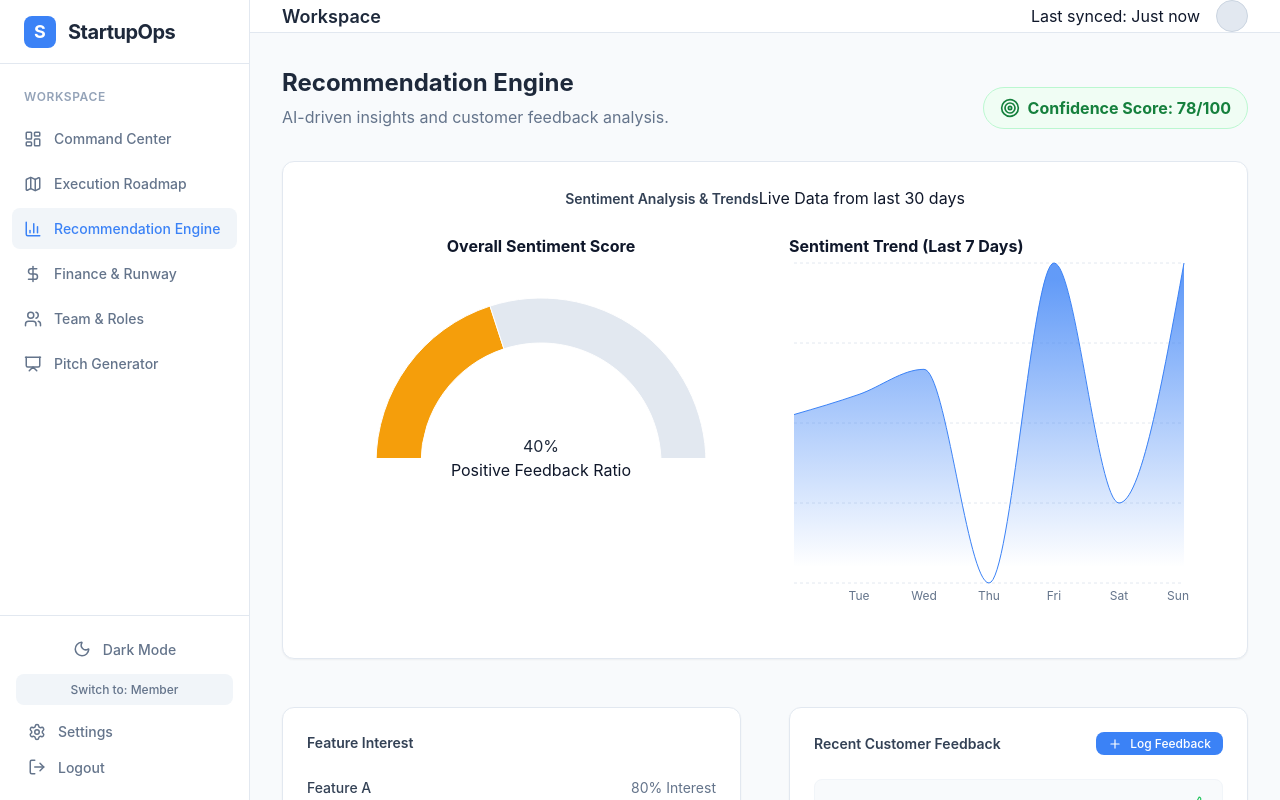
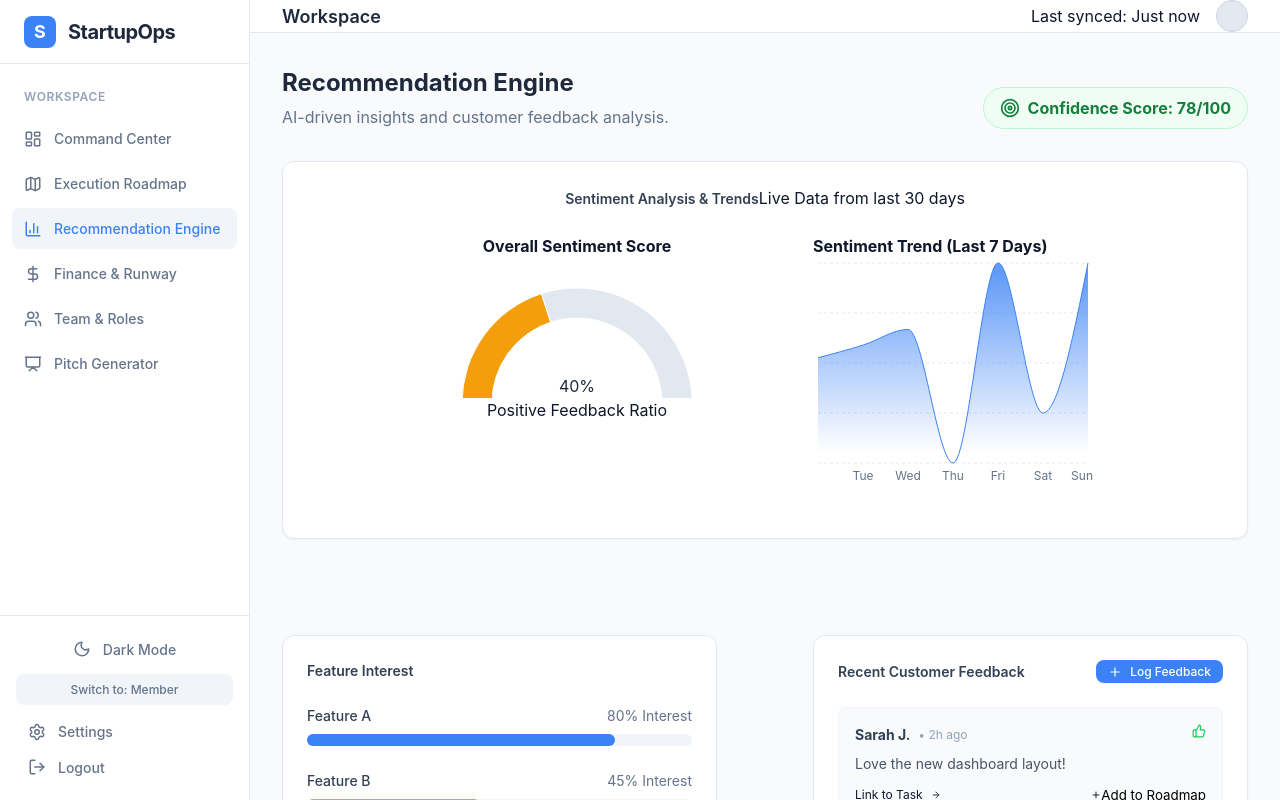
Before and after one commit to pradeeplok/StartupOps, a React (Vite) app: page /recommendation in a window 1280 px wide. Built offline with nearby package versions, Linux system fonts and the light colour scheme.

Commit message:
style: Double chart spacing to 6rem for better separation

```diff
--- a/src/index.css
+++ b/src/index.css
@@ -642,7 +642,7 @@ button {
 .grid-2 {
   display: grid;
   grid-template-columns: 1fr;
-  gap: 3rem;
+  gap: 6rem;
 }
 
 @media (min-width: 1024px) {
--- a/src/pages/Validation.jsx
+++ b/src/pages/Validation.jsx
@@ -93,18 +93,18 @@ const Validation = () => {
                     </div>
                     <div className="grid-2">
                         {/* Sentiment Gauge */}
-                        <div className="flex flex-col items-center justify-center" style={{ minHeight: '400px' }}>
+                        <div className="flex flex-col items-center justify-center" style={{ minHeight: '280px' }}>
                             <h4 className="text-sm font-semibold text-slate-600 mb-4">Overall Sentiment Score</h4>
-                            <div style={{ position: 'relative', width: '400px', height: '200px' }}>
+                            <div style={{ position: 'relative', width: '280px', height: '140px' }}>
                                 <ResponsiveContainer width="100%" height="100%">
                                     <PieChart>
                                         <Pie
                                             data={[{ value: sentimentMetrics.score }, { value: 100 - sentimentMetrics.score }]}
-                                            cy={200}
+                                            cy={140}
                                             startAngle={180}
                                             endAngle={0}
-                                            innerRadius={120}
-                                            outerRadius={165}
+                                            innerRadius={85}
+                                            outerRadius={115}
                                             dataKey="value"
                                         >
                                             <Cell fill={sentimentMetrics.score > 50 ? "var(--success)" : "var(--warning)"} />
@@ -113,16 +113,16 @@ const Validation = () => {
                                     </PieChart>
                                 </ResponsiveContainer>
                                 <div style={{ position: 'absolute', bottom: '0', left: '0', right: '0', textAlign: 'center' }}>
-                                    <span className="text-4xl font-bold" style={{ color: 'var(--slate-800)' }}>{sentimentMetrics.score}%</span>
+                                    <span className="text-3xl font-bold" style={{ color: 'var(--slate-800)' }}>{sentimentMetrics.score}%</span>
                                 </div>
                             </div>
                             <p className="text-xs text-slate-500 mt-2">Positive Feedback Ratio</p>
                         </div>
 
                         {/* Rating Trend */}
-                        <div style={{ minHeight: '400px' }}>
+                        <div style={{ minHeight: '280px' }}>
                             <h4 className="text-sm font-semibold text-slate-600 mb-4">Sentiment Trend (Last 7 Days)</h4>
-                            <ResponsiveContainer width="100%" height={360}>
+                            <ResponsiveContainer width="100%" height={240}>
                                 <AreaChart data={sentimentMetrics.trend}>
                                     <defs>
                                         <linearGradient id="colorScore" x1="0" y1="0" x2="0" y2="1">
```
